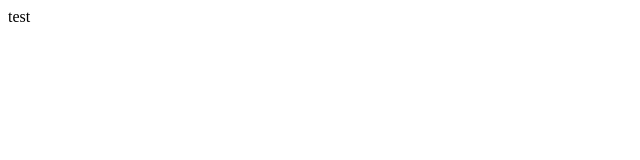
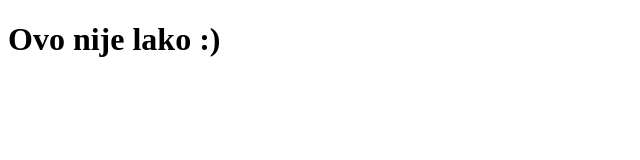
Before and after one commit to Alexandar9/nwrtest, a plain HTML site: page index.html in a window 1280 px wide. Shown: the whole page, without its empty margins (0-640 px from the left). Drawn offline with Linux system fonts and the light colour scheme.

Commit message:
izmena na index.html

```diff
--- a/index.html
+++ b/index.html
@@ -7,6 +7,6 @@
     <title>Test fajl</title>
 </head>
 <body>
-    test
+   <h1> Ovo nije lako :)</h1>
 </body>
 </html>
```
